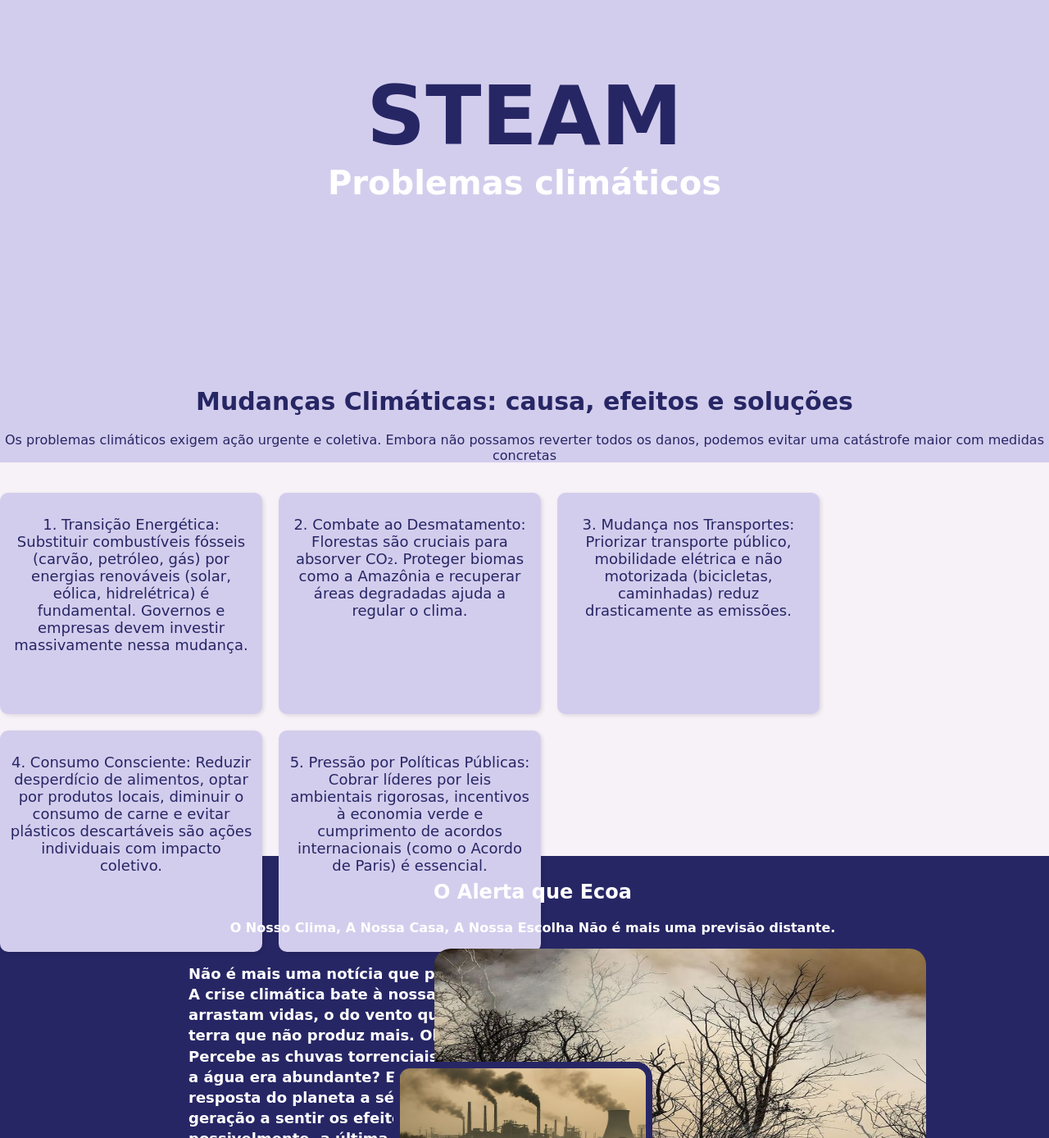
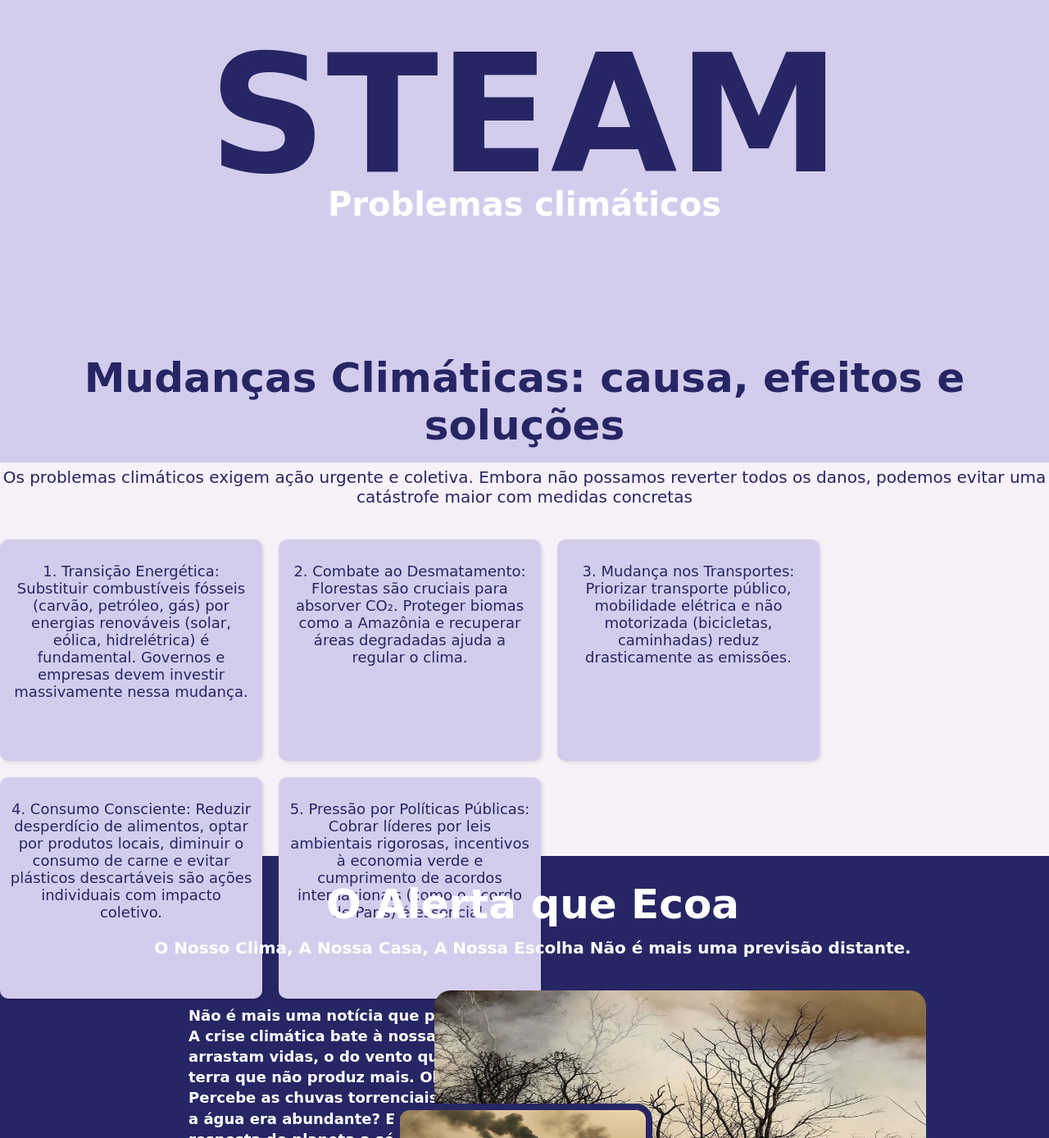
Before and after one commit to gabriel03013/clima, a plain HTML site: page index.html in a window 1280 px wide. Shown: the part 236-1624 px from the top of the page at 82% size. Drawn offline with Linux system fonts and the light colour scheme.

Commit message:
versao 1.2

```diff
--- a/style.css
+++ b/style.css
@@ -13,7 +13,7 @@
 }
 
 * {
-  font-family: "HandMade", cursive;
+  font-family: "Petit Cochon", cursive;
 }
 
 html, body {
@@ -43,15 +43,15 @@ body {
     align-items: center;
 
     > h1 {
-      font-size: 100px;
+      font-size: 200px;
       margin: 0;
-      font-family: "Petit Cochon", cursive;
+      font-family: "HandMade", cursive;
       color: #272665;
     }
 
     > h2 {
       font-size: 40px;
-      margin: 0;
+      margin-top: -30px;
     }
   }
 }
@@ -68,11 +68,13 @@ body {
   h2 {
     text-align: center;
     color: #272665;
-    font-size: 30px;
+    font-size: 50px;
+    font-family: "HandMade", cursive;
   }
 
   > p {
-    margin-top: -5px;
+    margin-top: -20px;
+    font-size: 20px;
   }
   p {
     text-align: center;
@@ -115,6 +117,18 @@ body {
   text-align: center;
   padding: 10px;
   font-weight: bold;
+
+  h2 {
+    font-size: 50px;
+    margin-top: 20px;
+    font-family: "HandMade", cursive;
+  }
+
+  > p {
+    margin-top: -30px;
+    font-size: 20px;
+    padding-bottom: 20px;
+  }
 
   article:nth-child(1) {
     font-size: 18px;
```
